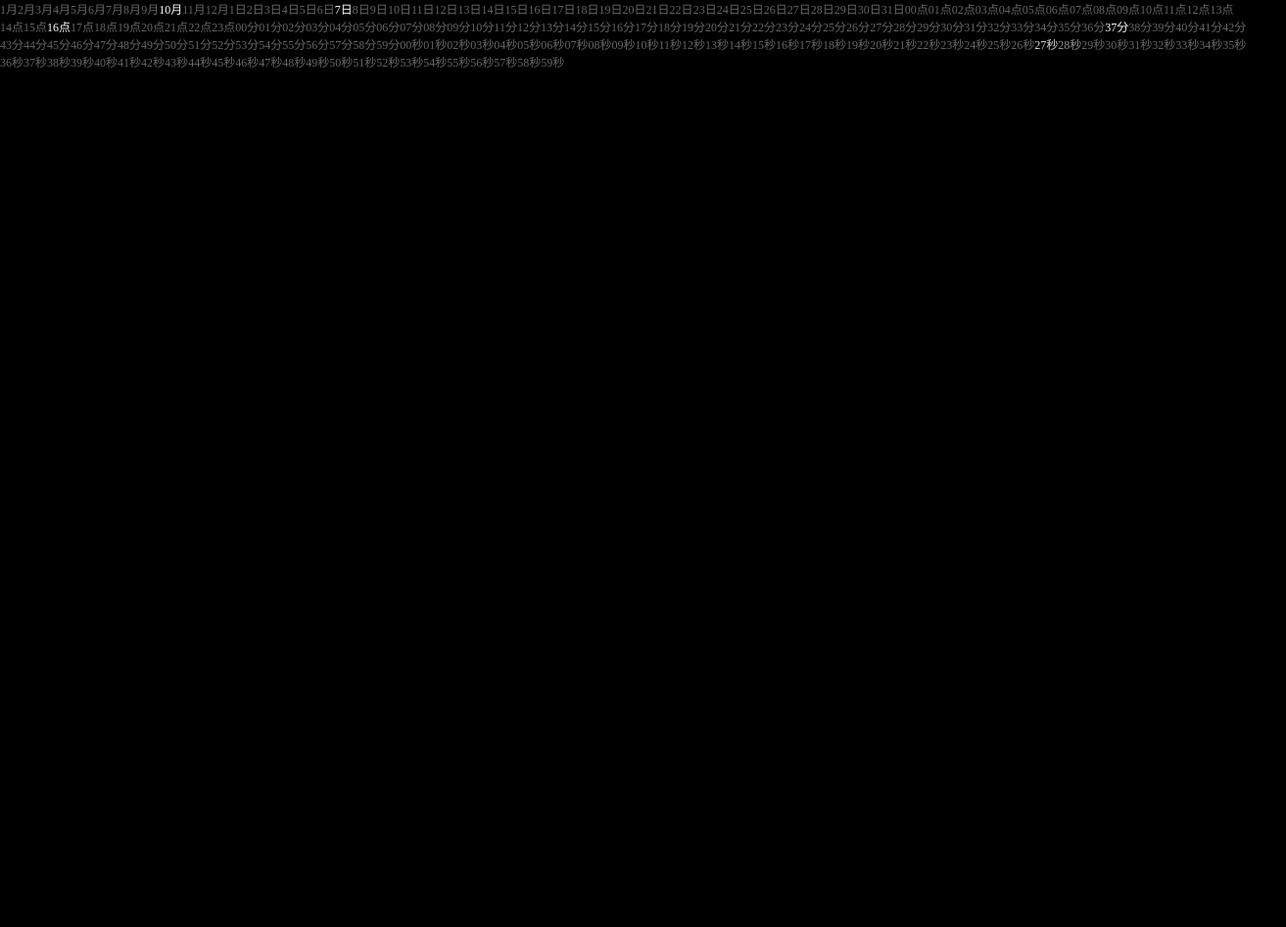
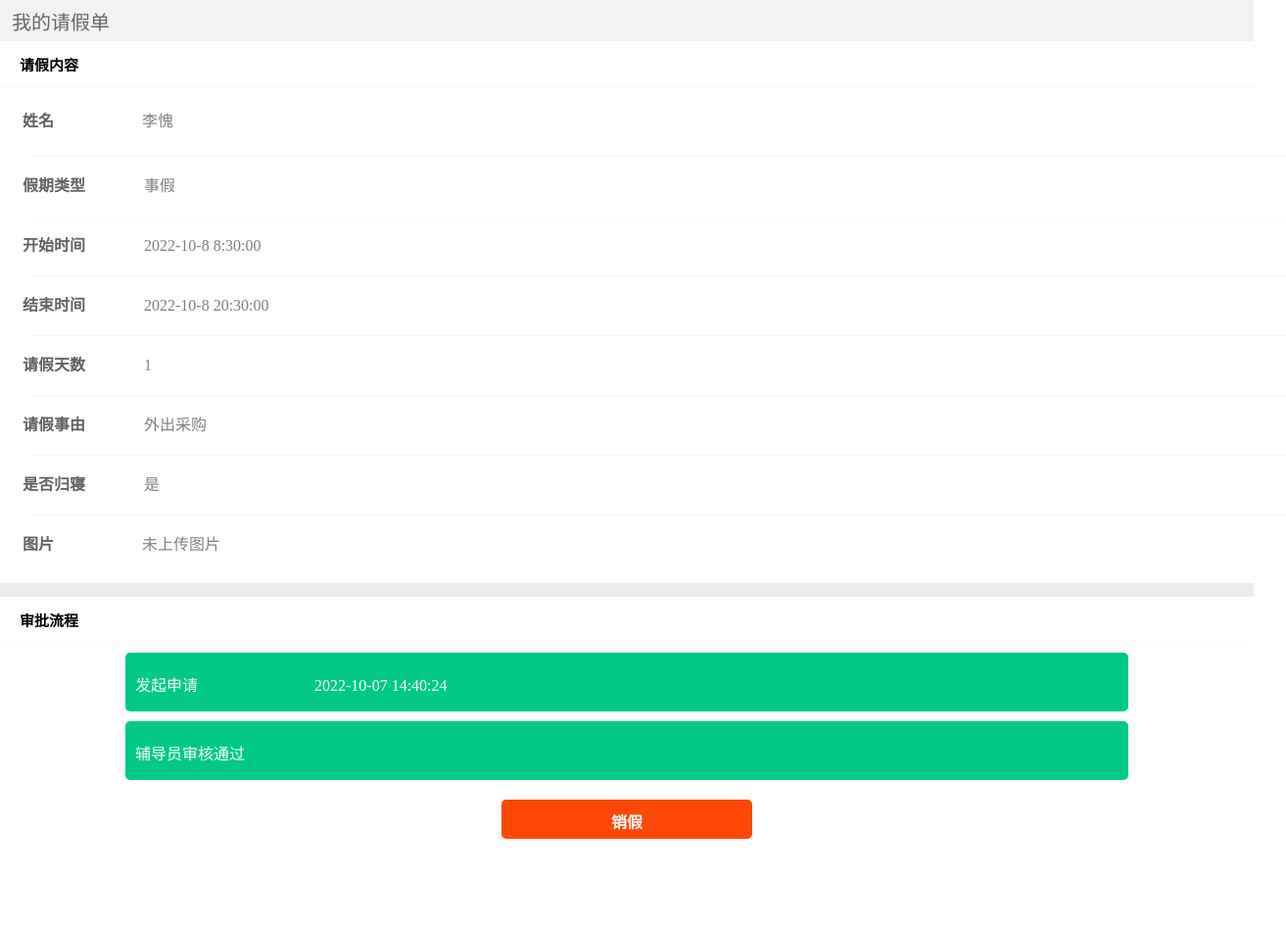
Before and after one commit to 1TWT/xx, a plain HTML site: page index.html in a window 1280 px wide. Shown: the whole page at 98% size, 1313 px wide, since content can reach past the window. Before the commit the page ends 800 px from the top, so only its background shows below. Drawn offline with Linux system fonts and the light colour scheme.

Commit message:
Update index.html

```diff
--- a/index.html
+++ b/index.html
@@ -1,248 +1,134 @@
-
 
 <!DOCTYPE html>
 <html lang="en">
 <head>
     <meta charset="UTF-8">
-    <title>www.dupengfei.top</title>
+    <title>我的请假单</title>
+    <meta name="viewport" content="width=device-width, initial-scale=1.0, maximum-scale=1.0, user-scalable=0"/>
+
     <style>
-        html{
-            background: #000;
-            color: #666;
-            font-size: 12px;
-            overflow:hidden;
+        body {
+            overflow-x: hidden;
+
         }
-        *{
+
+        * {
             margin: 0;
             padding: 0;
         }
-        span{
-            display: block;
-            float: left;
+
+        .dd {
+            position: relative;
+            background-color: rgba(169, 169, 169, 0.15);
+            width: 100%;
+            height: 42px;
+
         }
-        .on{
-            color: #fff;
+
+        .d {
+            position: absolute;
+            top: 50%;
+            left: 12px;
+            transform: translateY(-50%);
+
         }
-        .wrapper{
-            width: 200px;
-            height: 200px;
-            position: absolute;
-            left:50%;
-            top:50%;
-            margin-top: -100px;
-            margin-left: -100px;
+
+        .f {
+            position: relative;
+            color: black;
+            font-weight: bold;
+            font-size: 15px;
+            left: 20px;
+            top: 13px;
         }
-        .wrapper .timebox{
-            position: absolute;
-            width: 200px;
-            height: 200px;
-            top: 0;
-            left:0;
-            border-radius: 100%;
-            transition: all 0.5s;
+
+        .ddd {
+            position: relative;
+            left: 23px;
+            top: 25px;
+            list-style: none;
+
         }
-        .timebox span{
-            transition: all 0.5s;
-            float: left;
+
+        .lin {
+            margin-left: 10px;
+            height: 1px;
+            width: 100%;
+            background-color: rgba(169, 169, 169, 0.1);
         }
-        .wrapper  .timebox span{
 
-            position: absolute;
-            left:50%;
-            top:50%;
-            width: 40px;
-            height: 18px;
-            margin-top: -9px;
-            margin-left: -20px;
-            text-align: right;
+        .lin:nth-of-type(1) {
+            position: relative;
+            margin-left: 0;
+            right: 23px;
+            height: 1px;
+            width: 100%;
+            background-color: rgba(169, 169, 169, 0.1);
         }
+
+        .content {
+            color: rgba(0, 0, 0, 0.5);
+            margin-left: 60px;
+            font-weight: normal;
+        }
+
 
     </style>
 </head>
 <body>
+<div class="dd">
+    <p class="d" style="color:rgba(0,0,0,0.58);font-size: 20px">我的请假单</p>
+</div>
+<div class="f">请假内容</div>
+<ul class="ddd">
+    <li class="lin"></li>
+    <li style="line-height: 70px;font-weight:bold;color: rgba(0,0,0,0.62);">
+        姓名<span class="content" style="position: relative;left: 30px">李愧</span></li>
+    <li class="lin"></li>
+    <li style="line-height: 60px;font-weight:bold;color: rgba(0,0,0,0.62)">
+        假期类型<span class="content">事假</span></li>
+    <li class="lin"></li>
+    <li style="line-height: 60px;font-weight:bold;color: rgba(0,0,0,0.62)">
+        开始时间<span class="content">2022-10-8 8:30:00</span></li>
+    <li class="lin"></li>
+    <li style="line-height: 60px;font-weight:bold;color: rgba(0,0,0,0.62)">
+        结束时间<span class="content">2022-10-8 20:30:00</span></li>
+    <li class="lin"></li>
+    <li style="line-height: 60px;font-weight:bold;color: rgba(0,0,0,0.62)">
+        请假天数<span class="content">1</span></li>
+    <li class="lin"></li>
+    <li style="line-height: 60px;font-weight:bold;color: rgba(0,0,0,0.62)">
+        请假事由<span class="content">外出采购</span></li>
+    <li class="lin"></li>
+    <li style="line-height: 60px;font-weight:bold;color: rgba(0,0,0,0.62)">
+        是否归寝<span class="content">是</span></li>
+    <li class="lin"></li>
+    <li style="line-height: 60px;font-weight:bold;color: rgba(0,0,0,0.62)">
+        图片<span class="content" style="position: relative;left: 30px">未上传图片</span></li>
+</ul>
+<div style="width: 100%;height: 14px;background-color: rgba(169,169,169,0.22);margin-top: 34px"></div>
+<div class="f">审批流程</div>
+<p style="position: relative;margin-top: 25px;width: 100%;height: 1px;background-color:
+     rgba(169,169,169,0.07)"></p>
+<div style="background-color: rgba(2,201,136,1);
+    width: 80%;height: 60px;border-radius: 5px;margin: 10px auto 0;">
+    <span style="position: relative;left: 10px;top:20px;color: white;">发起申请</span>
+    <span style="position: relative;left:125px;top:20px;color: white;">2022-10-07 14:40:24</span></div>
 
-<div id="wrapper">
-    <div class="timebox yuebox" id="yueBox"></div>
-    <div class="timebox riqiBox" id="riqiBox"></div>
-    <div class="timebox hourbox" id="hourbox"></div>
-    <div class="timebox minutebox" id="minutebox"></div>
-    <div class="timebox secondbox" id="secondbox"></div>
-</div>
+<div style="height: 40px;position: relative;top: 50px"></div>
+<div style="background-color: rgba(2,201,136,1);
+    width: 80%;height: 60px;border-radius: 5px;margin-left:auto; margin-right:auto;margin-top: -30px">
+    <span style="position: relative;left: 10px;top:20px;color: white;">辅导员审核通过</span>
+    </div>
 
+<div style="background-color: rgb(254,72,7);
+    width: 20%;height: 40px;border-radius: 5px;margin-left:auto; margin-right:auto;margin-top: 20px;text-align: center">
+    <span style="position: relative;top:10px;color: #ffffff;font-weight: bold;
+    ">销假</span>
 
-<script>
-
-    let wrapper = document.getElementById("wrapper");
-    let yueBox = document.getElementById("yueBox");
-    let riqiBox = document.getElementById("riqiBox");
-    let hourbox = document.getElementById("hourbox");
-    let minutebox = document.getElementById("minutebox");
-    let secondbox = document.getElementById("secondbox");
-
-    /*
-    * 找所有的东西标签函数
-    * */
-    let findSiblings = function( tag ){
-        let parent = tag.parentNode;
-        let childs = parent.children;
-        let sb = [];
-        for(let i=0 ; i <= childs.length-1 ; i++){
-            if( childs[i]!==tag){
-                sb[sb.length] = childs[i];
-            }
-        }
-        return  sb ;
-    };
-
-    /*
-    * 去掉所有兄弟的类
-    * */
-    let removeSiblingClass =function( tag ){
-        let sb = findSiblings( tag );
-        for(let i=0 ;  i <= sb.length-1 ; i++){
-            sb[i].className = "";
-        }
-    };
-
-    /*
-    * 初始化月份函数
-    * */
-    let initMonth = function(){
-        for(let i=1; i<=12; i++){
-            let span = document.createElement("span");
-            span.innerHTML = i+"月";
-            yueBox.appendChild( span );
-        }
-    };
-
-    // 初始化日期
-    let initDate = function(){
-        for(let i=1; i<=31; i++){
-            let span = document.createElement("span");
-            span.innerHTML = i+"日";
-            riqiBox.appendChild( span );
-        }
-    };
-
-    // 初始化小时，分钟，秒
-    let initHour = function(){
-        for(let i=0; i<=23; i++){
-            let h = i ;
-            let span = document.createElement("span");
-            if( h<10){
-                h="0"+h;
-            }
-            span.innerHTML = h +"点";
-            hourbox.appendChild( span );
-        }
-    };
-    let initMinute = function(){
-        for(let i=0; i<=59; i++){
-            let  f = i ;
-            let span = document.createElement("span");
-            if( f<10){
-                f="0"+f;
-            }
-            span.innerHTML = f +"分";
-            minutebox.appendChild( span );
-        }
-    };
-    let initSecond = function(){
-        for(let i=0; i<=59; i++){
-            let  miao = i ;
-            let span = document.createElement("span");
-            if( miao<10){
-                miao="0"+miao;
-            }
-            span.innerHTML = miao +"秒";
-            secondbox.appendChild( span );
-        }
-    };
-
-    // 时间文字样式切换函数
-    let changeTime = function(tag){
-        tag.className = "on";
-        removeSiblingClass( tag );
-    };
-
-    /*
-    * 初始化日历函数
-    * */
-    let initRili = function(){
-        initMonth(); // 初始化月份
-        initDate(); // 初始化日期
-        initHour(); // 小时
-        initMinute();
-        initSecond();
-    };
-
-    /*
-    * 展示当前时间
-    * 参数：mydate 时间对象
-    * */
-    let  showNow = function( mydate ){
-
-        let yue = mydate.getMonth() ;
-        let riqi = mydate.getDate();
-        let hour = mydate.getHours()  ;
-        let minute = mydate.getMinutes();
-        let second = mydate.getSeconds();
-        // 时间文字样式切换函数
-        changeTime( yueBox.children[yue] );
-        changeTime( riqiBox.children[riqi-1] );
-        changeTime( hourbox.children[hour] );
-        changeTime( minutebox.children[minute] );
-        changeTime( secondbox.children[second] );
-
-    };
-
-    // 展示时间圆圈函数
-    // tag：目标
-    // num：数字数量
-    // dis：圆圈半径
-    let textRound = function(tag,num,dis){
-        let span = tag.children ;
-        for(let i=0 ; i<=span.length-1; i++){
-            span[i].style.transform="rotate("+ (360/span.length)*i+"deg)  translateX("+dis+"px)" ;
-        }
-    };
-    /*
-    * 旋转指定“圆圈”指定度数
-    * */
-    let rotateTag = function(tag , deg){
-        tag.style.transform = "rotate("+deg+"deg)";
-    };
-
-    let main = function(){
-        initRili(); // 初始化日历
-
-        setInterval(function(){
-            let mydate = new Date();
-            showNow( mydate ); // 展示当前时间
-        },1000);
-
-        //  n秒后，摆出圆形
-        setTimeout(function(){
-            wrapper.className = "wrapper";
-            textRound(yueBox,12,40);
-            textRound(riqiBox,31,80);
-            textRound(hourbox,24,120);
-            textRound(minutebox,60,160);
-            textRound(secondbox,60,200);
-            setInterval(function(){
-                let mydate = new Date();
-                rotateTag( yueBox , -30*mydate.getMonth());
-                rotateTag( riqiBox , -360/31*(mydate.getDate()-1) );
-                rotateTag( hourbox , -360/24*mydate.getHours());
-                rotateTag( minutebox , -6*mydate.getMinutes());
-                rotateTag( secondbox , -6*mydate.getSeconds());
-            },1000)
-        },6000)
-
-    };
-    main();
-
-</script>
+    </div>
+<div style="height: 40px;position: relative;top: 50px"></div>
 
 </body>
+
 </html>
```
